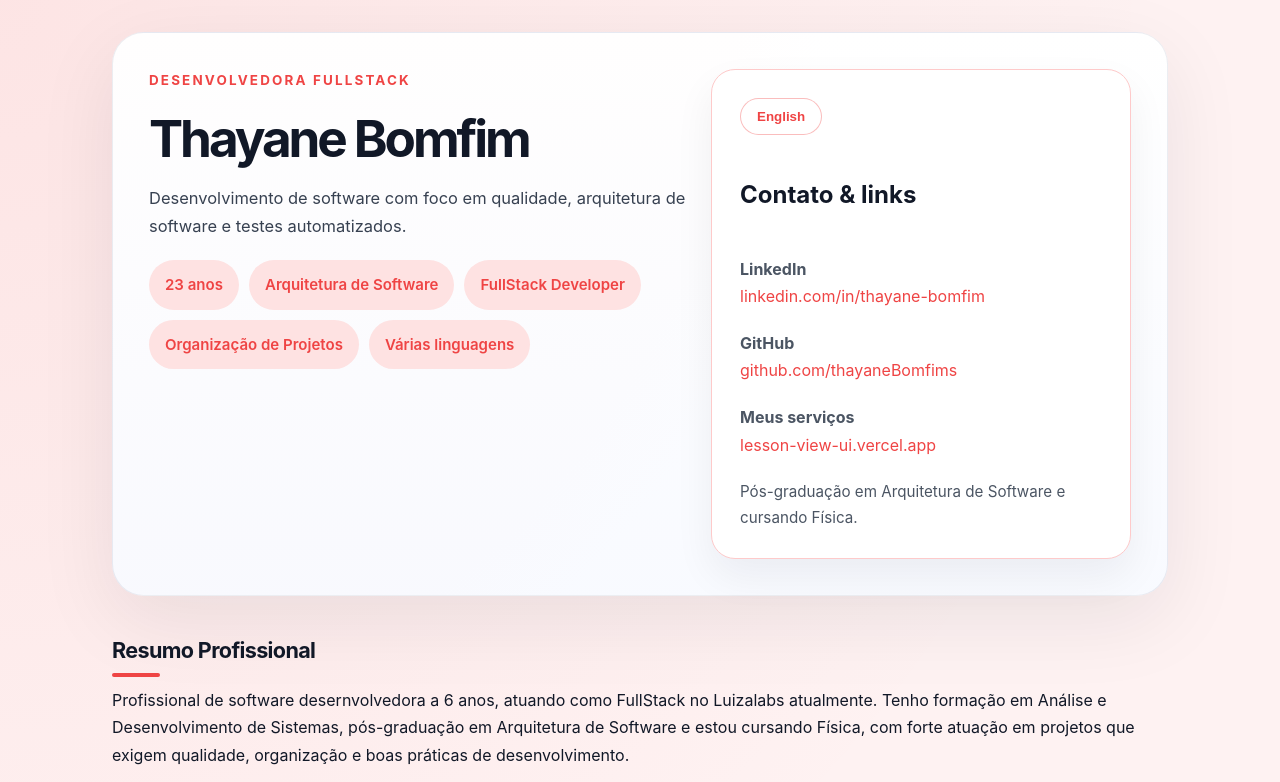
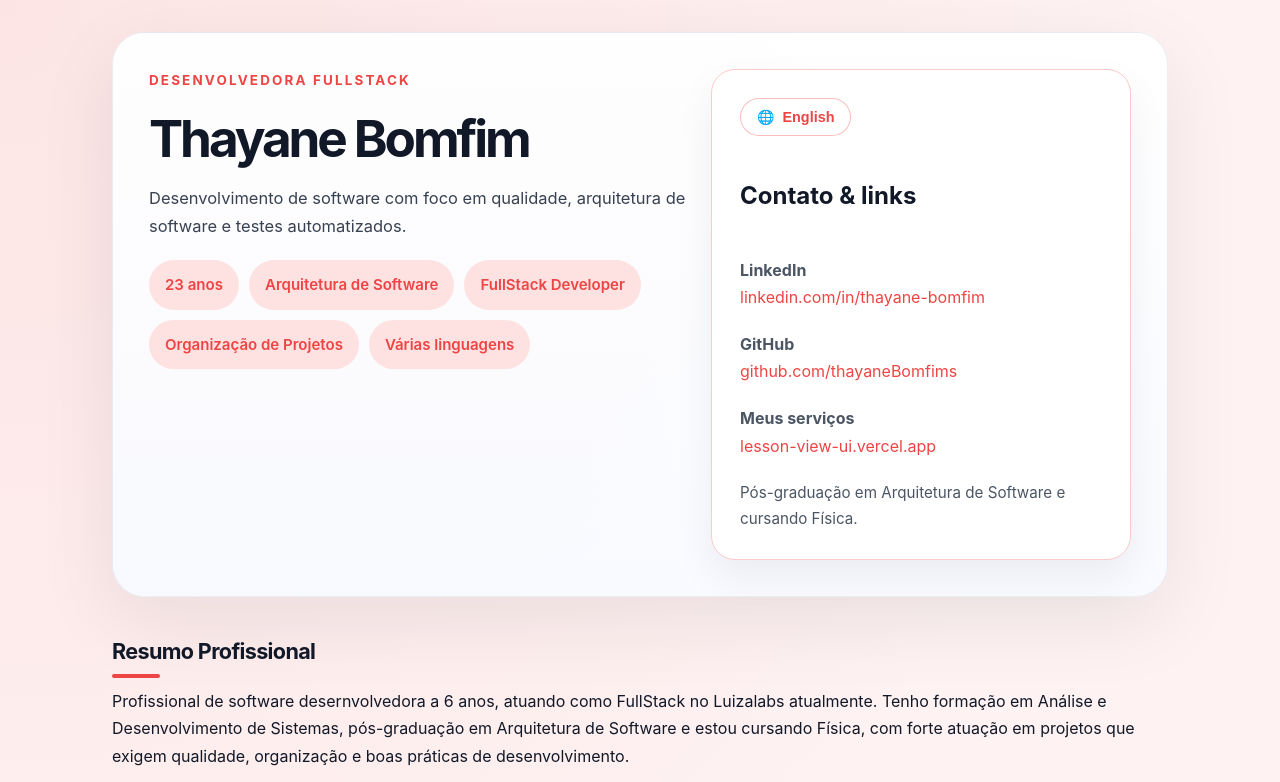
Before and after one commit to thayaneBomfims/curriculum, a plain HTML site: page index.html in a window 1280 px wide. Shown: the top 782 px of the page. Drawn offline with Linux system fonts and the light colour scheme.

Commit message:
fix: button css error

```diff
--- a/index.html
+++ b/index.html
@@ -27,7 +27,10 @@
                 </div>
             </div>
             <div class="contact-card">
-                <button class="translate-button" id="translateBtn" type="button">English</button>
+                <button class="translate-button" id="translateBtn" type="button">
+                    <span class="icon">🌐</span>
+                    <span class="label">English</span>
+                </button>
                 <h2 data-translate-key="contactHeading">Contato & links</h2>
                 <p><strong data-translate-key="contactLabelLinkedIn">LinkedIn</strong><br /><a
                         href="https://www.linkedin.com/in/thayane-bomfim/">linkedin.com/in/thayane-bomfim</a></p>
@@ -377,7 +380,8 @@
 
         function updateTranslations() {
             document.documentElement.lang = currentLanguage === 'pt' ? 'pt-BR' : 'en';
-            translateButton.textContent = currentLanguage === 'pt' ? 'English' : 'Português';
+            translateButton.querySelector('.label').textContent =
+                currentLanguage === 'pt' ? 'English' : 'Português';
             document.title = translations.pageTitle[currentLanguage];
             document.querySelectorAll('[data-translate-key]').forEach(element => {
                 const key = element.dataset.translateKey;
--- a/styles.css
+++ b/styles.css
@@ -100,22 +100,35 @@ h1 {
 }
 
 .translate-button {
-    justify-self: start;
-    align-self: start;
+    display: inline-flex;
+    align-items: center;
+    gap: 8px;
+    width: fit-content;
+
     padding: 10px 16px;
     border: 1px solid rgba(239, 68, 68, 0.35);
     border-radius: 999px;
+
     background: #ffffff;
     color: var(--accent);
     font-weight: 700;
     cursor: pointer;
-    transition: background-color 0.2s ease, transform 0.2s ease, box-shadow 0.2s ease;
+
+    transition: all 0.2s ease;
 }
 
 .translate-button:hover {
     background: rgba(254, 226, 226, 0.95);
     transform: translateY(-1px);
     box-shadow: 0 10px 20px rgba(239, 68, 68, 0.12);
+}
+
+.translate-button .icon {
+    font-size: 14px;
+}
+
+.translate-button .label {
+    font-size: 0.9rem;
 }
 
 .contact-card p {
```
